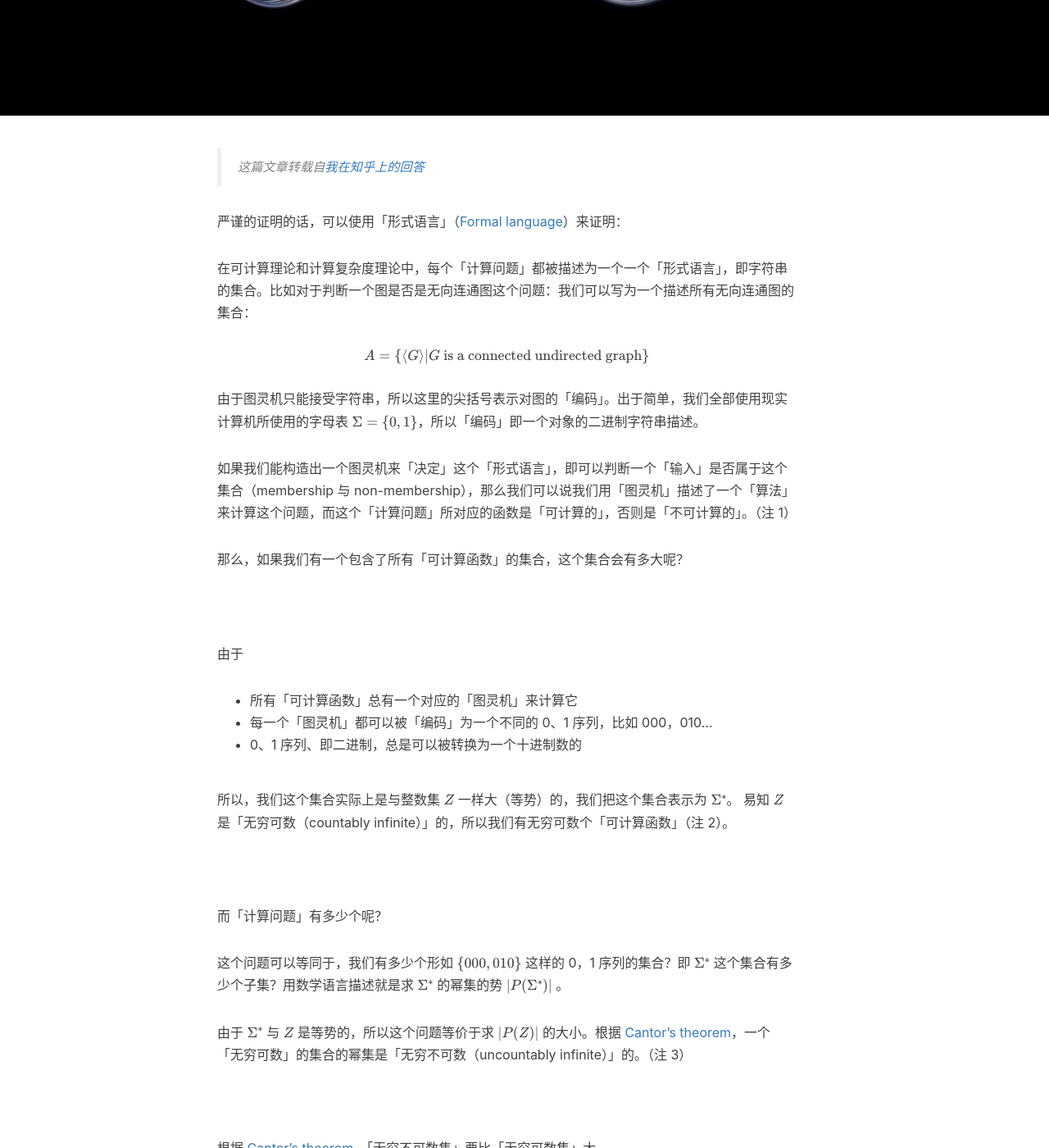
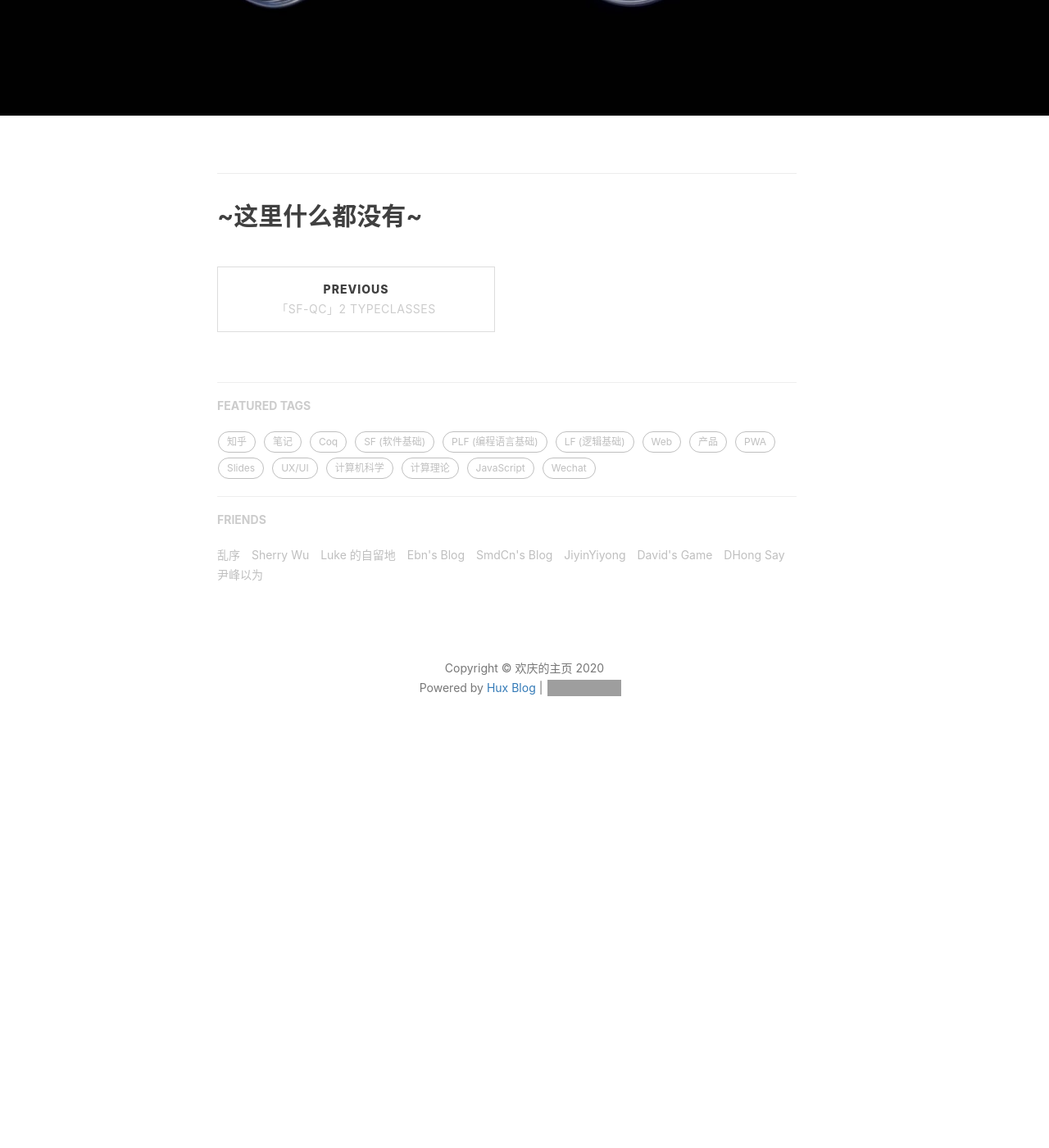
Before and after one commit to huanqingwu/huanqingwu.github.io, a Jekyll site: the page built from _posts/2020-02-29-NEW-HUANQING.md, in a window 1280 px wide and 1400 px high, scrolled down 442 px. Shown: the whole window at 82% size. Built offline with Jekyll 4.4.1, drawn with Linux system fonts in a browser that asks for light colours; nearby versions of some CDN libraries; formulas are drawn with MathJax 3; comment, search, counter and statistics services are not loaded; after the commit the page ends 1385 px from its top, so only the background shows below that; some of the changed text lies outside the part shown; grey boxes are pictures that could not be loaded.

Commit message:
huanqing
写文章

```diff
--- a/_posts/2020-02-29-NEW-HUANQING.md
+++ b/_posts/2020-02-29-NEW-HUANQING.md
@@ -1,8 +1,8 @@
 ---
 layout: post
-title: "「知乎」如何证明不可计算的函数比可计算的函数多？"
-subtitle: "Why is there more uncomputable functions?"
-author: "Hux"
+title: "Fork大佬的博客，下面都是大佬的博文"
+subtitle: "文章有点多，慢慢删~"
+author: "Huanqing"
 header-img: "img/post-bg-infinity.jpg"
 header-mask: 0.3
 mathjax: true
@@ -12,60 +12,4 @@ tags:
   - 计算理论
 ---
 
-> 这篇文章转载自[我在知乎上的回答](https://www.zhihu.com/question/51508063/answer/275401076)
-
-严谨的证明的话，可以使用「形式语言」（[Formal language](https://en.wikipedia.org/wiki/Formal_language)）来证明：
-
-在可计算理论和计算复杂度理论中，每个「计算问题」都被描述为一个一个「形式语言」，即字符串的集合。比如对于判断一个图是否是无向连通图这个问题：我们可以写为一个描述所有无向连通图的集合：
-
-$$
-A = \{ \langle G \rangle \vert G \text{ is a connected undirected graph}\}
-$$
-
-由于图灵机只能接受字符串，所以这里的尖括号表示对图的「编码」。出于简单，我们全部使用现实计算机所使用的字母表
-$\Sigma = \\{0, 1\\}$，所以「编码」即一个对象的二进制字符串描述。
-
-如果我们能构造出一个图灵机来「决定」这个「形式语言」，即可以判断一个「输入」是否属于这个集合（membership 与 non-membership），那么我们可以说我们用「图灵机」描述了一个「算法」来计算这个问题，而这个「计算问题」所对应的函数是「可计算的」，否则是「不可计算的」。（注 1）
-
-那么，如果我们有一个包含了所有「可计算函数」的集合，这个集合会有多大呢？
-
-<br>
-
-由于
-
-- 所有「可计算函数」总有一个对应的「图灵机」来计算它
-- 每一个「图灵机」都可以被「编码」为一个不同的 0、1 序列，比如 000，010...
-- 0、1 序列、即二进制，总是可以被转换为一个十进制数的
-
-所以，我们这个集合实际上是与整数集 $Z$ 一样大（等势）的，我们把这个集合表示为 $\Sigma^{\*}$。 易知 $Z$ 是「无穷可数（countably infinite）」的，所以我们有无穷可数个「可计算函数」（注 2）。
-
-<br>
-
-而「计算问题」有多少个呢？
-
-这个问题可以等同于，我们有多少个形如 $\\{000, 010\\}$ 这样的 0，1 序列的集合？即 $\Sigma^{\*}$ 这个集合有多少个子集？用数学语言描述就是求 $\Sigma^{\*}$ 的幂集的势 $\| P(\Sigma^{\*})\|$ 。
-
-由于 $\Sigma^{\*}$ 与 $Z$ 是等势的，所以这个问题等价于求 $\|P(Z)\|$ 的大小。根据 [Cantor's theorem](https://en.wikipedia.org/wiki/Cantor%2527s_theorem)，一个「无穷可数」的集合的幂集是「无穷不可数（uncountably infinite）」的。（注 3）
-
-<br>
-
-根据 [Cantor's theorem](https://en.wikipedia.org/wiki/Cantor%2527s_theorem)，「无穷不可数集」要比「无穷可数集」大。
-
-同时，「无穷不可数集」减去「无穷可数集」后仍然是「无穷不可数集」。（注 4）
-
-所以，「不可计算函数集」，即「计算问题集」与「可计算函数集」的差，仍是「无穷不可数集」，仍比是为「无穷可数集」的「可计算函数集」大。
-
-因此，「不可计算的函数」比「可计算的函数」多。
-
-证毕。
-
-<br>
-
-注：
-
-1.  「[可计算函数](https://en.wikipedia.org/wiki/Computable_function)」是算法的直觉说法，「[邱奇－图灵论题](https://en.wikipedia.org/wiki/Church%25E2%2580%2593Turing_thesis)」猜想任何在算法上可计算的问题同样可以由图灵机计算。但图灵机并不是唯一的计算模型，其他计算模型包括「[Lambda 算子](https://en.wikipedia.org/wiki/Lambda_calculus)」、「$\mu$ - [递归函数](https://en.wikipedia.org/wiki/%25CE%259C-recursive_function)」等，它们在计算能力上都是与「图灵机」等价的。
-2.  证明「所有可计算函数」的集合是「无穷可数集」的方式有很多，只要找到任意一个与「自然数集」的「双射」即可
-3.  也可以直接用康托的对角线法（[Cantor's diagonal argument](https://en.wikipedia.org/wiki/Cantor%2527s_diagonal_argument)）证明「所有计算问题」的集合是「无穷不可数集」
-4.  可以用反证法得证
-5.  知乎能用 LaTex 了好评
-6. [Aleph Number - Wikipedia](https://en.wikipedia.org/wiki/Aleph_number)
+## ~这里什么都没有~
```
